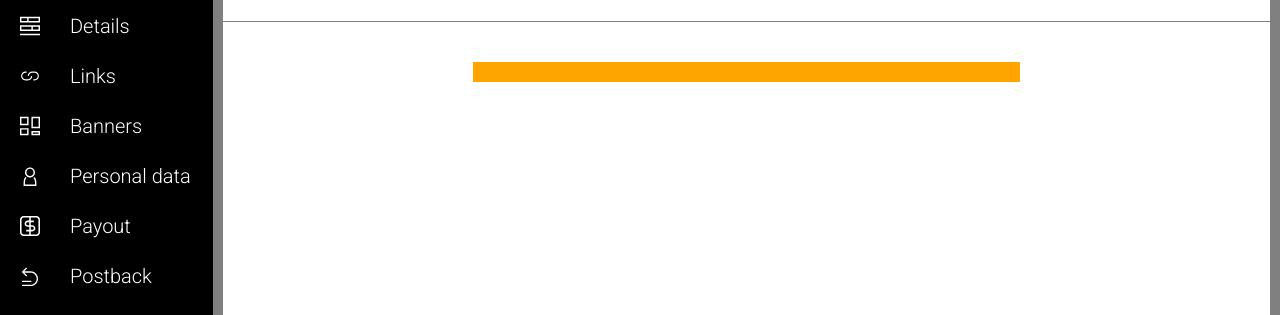
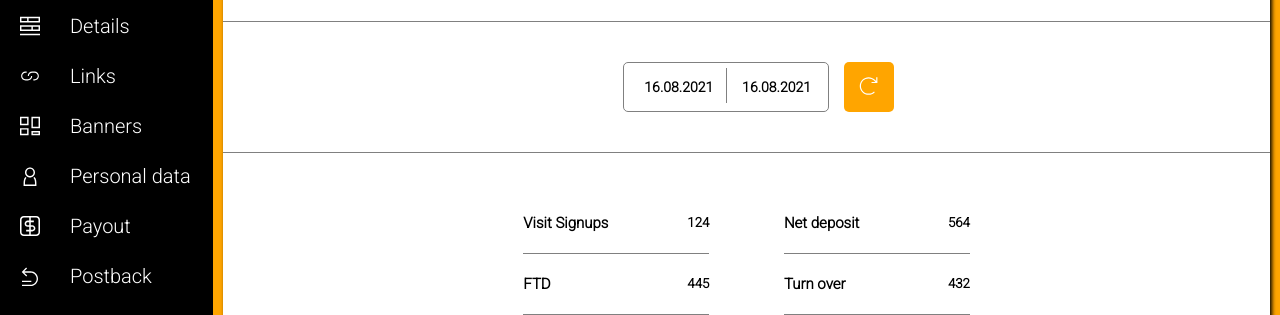
Before and after one commit to Oskar-Michal-Rykowski/Administration-Panel-Solo, a plain HTML site: page src/index.html in a window 1280 px wide. Shown: the part 109-424 px from the top of the page. Drawn offline with nearby package versions, Linux system fonts and the light colour scheme; files that its build step writes are made by us from their sources; a web font is replaced by a local one.

Commit message:
Add styles on first page

```diff
--- a/src/index.html
+++ b/src/index.html
@@ -16,6 +16,7 @@
 
 <body>
     <nav class="col-sm-2">
+        <div class ="navigation">
         <div class="logo-row">
             <div class="logo">Just do it</div>
             <div><i class="fas fa-bars"></i></div>
@@ -92,6 +93,7 @@
                 </div>
             </div>
         </div>
+    </div>
     </nav>
     <section class="col-sm-10">
         <div class="upper-nav">
@@ -148,10 +150,51 @@
             <div class="section-title">
                 <h1>GENERAL STATISTIC</h1>
             </div>
-            <div class="section-content">
-                <div class="statistic-date">
+            <div class="section-content-date">
+                <div class="col-sm-10 statistic-date">
+                    <div class="date">
+                        <div class="col-sm-6 date-from">
+                            <h3>16.08.2021</h3>
+                        </div>
+                        <div class="col-sm-6 date-to">
+                            <h3>16.08.2021</h3>
+                        </div>
+                    </div>
+                </div>
+                <div class="col-sm-2">
+                    <div class="btn-refresh">
+                        <svg version="1.1" id="Layer_1" xmlns="http://www.w3.org/2000/svg" xmlns:xlink="http://www.w3.org/1999/xlink" x="0px" y="0px"
+                            viewBox="0 0 16 17" style="enable-background:new 0 0 16 17;" xml:space="preserve">
+                            <path d="M11,6h5V1h-1v3.3l-1.2-1.1c-2.9-2.9-7.7-2.9-10.6,0c-2.9,2.9-2.9,7.7,0,10.6C4.7,15.3,6.6,16,8.5,16s3.8-0.7,5.3-2.2
+                            l-0.7-0.7c-2.5,2.5-6.7,2.5-9.2,0c-2.5-2.5-2.5-6.7,0-9.2c2.5-2.5,6.7-2.5,9.2,0L14.2,5H11V6z"/>
+                        </svg>
+                    </div>
+                </div>
+            </div>
+            <div class="section-content-statistics">
+                <div class="statistics-tables">
+                    <div class="col-sm-5 table">
+                        <div class="table-row">
+                            <h3>Visit Signups</h3>
+                            <h5>124</h5>
+                        </div>
+                        <div class="table-row">
+                            <h3>FTD</h3>
+                            <h5>445</h5>
+                        </div>
+                    </div>
+                    <div class="col-sm-5 table">
+                        <div class="table-row">
+                            <h3>Net deposit</h3>
+                            <h5>564</h5>
+                        </div>
+                        <div class="table-row">
+                            <h3>Turn over</h3>
+                            <h5>432</h5>
+                        </div>
+                    </div>
+                </div>
 
-                </div>
             </div>
 
 
--- a/src/sass/_layout.scss
+++ b/src/sass/_layout.scss
@@ -1,11 +1,19 @@
 body {
   display: flex;
-  background-color: gray;
+  background-color: orange;
 }
 
 nav {
+  // height: 100vh;
+  background-color: black;
+  // color: white;
+}
+
+.navigation {
+  position: fixed;
+  margin: 0;
   height: 100vh;
-  background-color: black;
+  width: 100%;
   color: white;
 }
 
@@ -99,8 +107,10 @@ nav {
 /* Upper-nav */
 
 .upper-nav {
+  position: fixed;
   background-color: white;
   height: 50px;
+  width: 84%;
   display: flex;
   flex-direction: row-reverse;
 }
@@ -189,7 +199,7 @@ section:first-of-type {
 }
 
 .upper-logout {
-  width: 50px;
+  width: 55px;
   padding: 12px 14px;
   border-left: 1px solid gray;
   border-right: 1px solid gray;
@@ -203,7 +213,8 @@ section:first-of-type {
 .section {
   background: white;
   height: 100vh;
-  margin: 10px;
+  margin: 60px 10px;
+  box-shadow: 2px 2px 4px #000000;
 }
 
 .section-title {
@@ -214,15 +225,81 @@ section:first-of-type {
   border-bottom: 1px solid gray;
 }
 
-.section-content {
+.section-content-date {
+  display: flex;
   margin: 0;
-  padding: 40px 250px;
+  padding: 40px 400px;
+  border-bottom: 1px solid gray;
 }
 
 .statistic-date {
+  height: 50px;
+  border-radius: 5px;
+  border: 1px solid gray;
+  padding: 5px;
+  font-size: 12px;
+}
+
+.date {
+  display: flex;
+  height: 35px;
+  line-height: 10px;
+  font-family: $brand-font;
+}
+
+.date-to {
+  border-left: 1px solid gray;
+}
+
+.btn-refresh {
+  background-color: orange;
+  width: 50px;
+  height: 50px;
+  border-radius: 5px;
+  padding: 14px;
+}
+
+.btn-refresh svg {
+  fill: white;
+  width: 20px;
+  height: 20px;
+}
+
+.section-content-statistics {
+  display: flex;
+  margin: 0;
+  padding: 40px 300px;
+}
+
+.statistics-tables {
+  display: flex;
+  justify-content: space-between;
   width: 100%;
-  height: 20px;
-  background-color: orange;
+}
+
+.table {
+  padding: 0;
+}
+
+.table-row {
+  display: flex;
+  justify-content: space-between;
+  border-bottom: 1px solid gray;
+  font-family: $brand-font;
+}
+
+.table-row h3,
+.table-row h5 {
+  top: 20;
+}
+
+.table-row h3 {
+  font-size: 15px;
+  line-height: 30px;
+}
+
+.table-row h5 {
+  right: 50px;
 }
 
 /* SVG */
```
